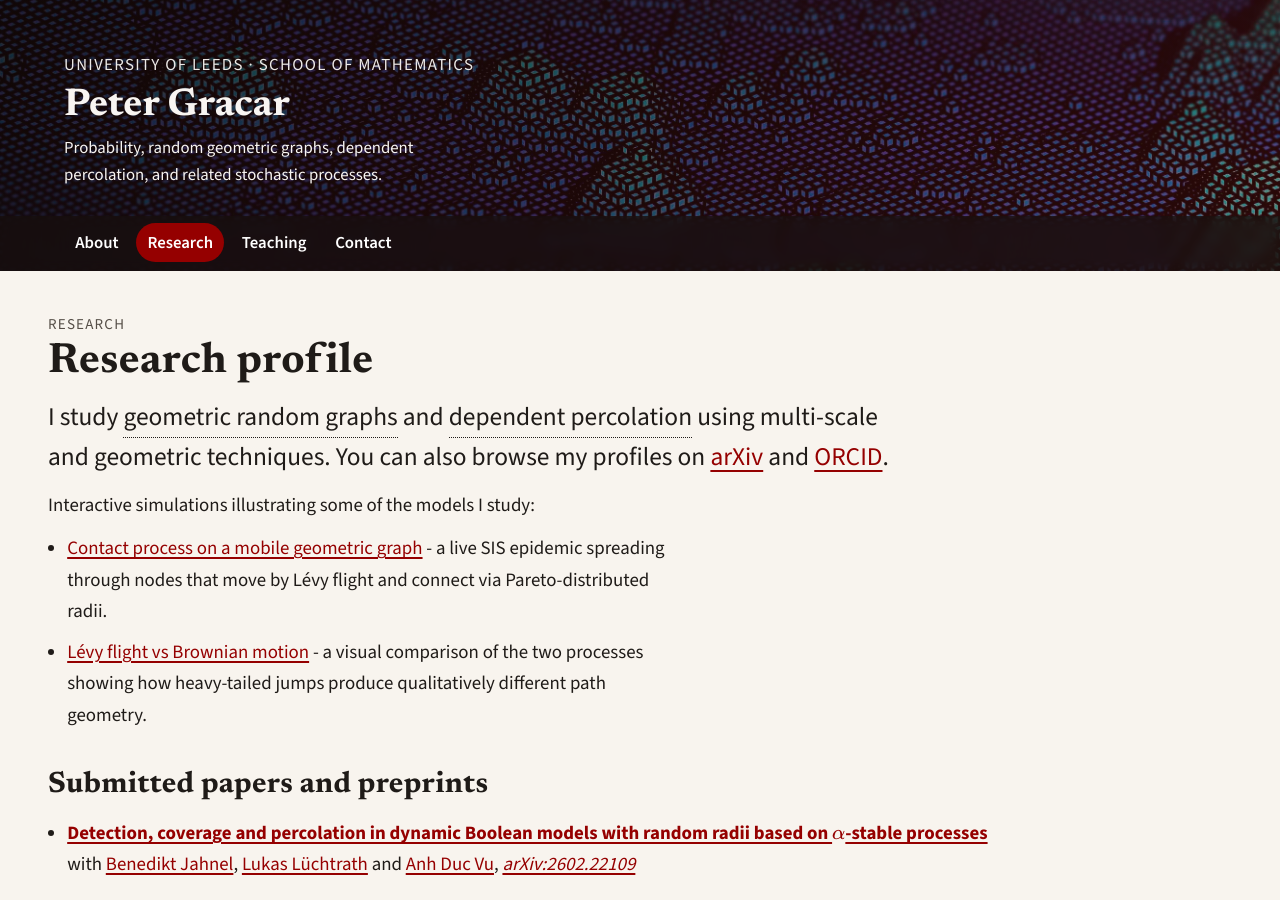
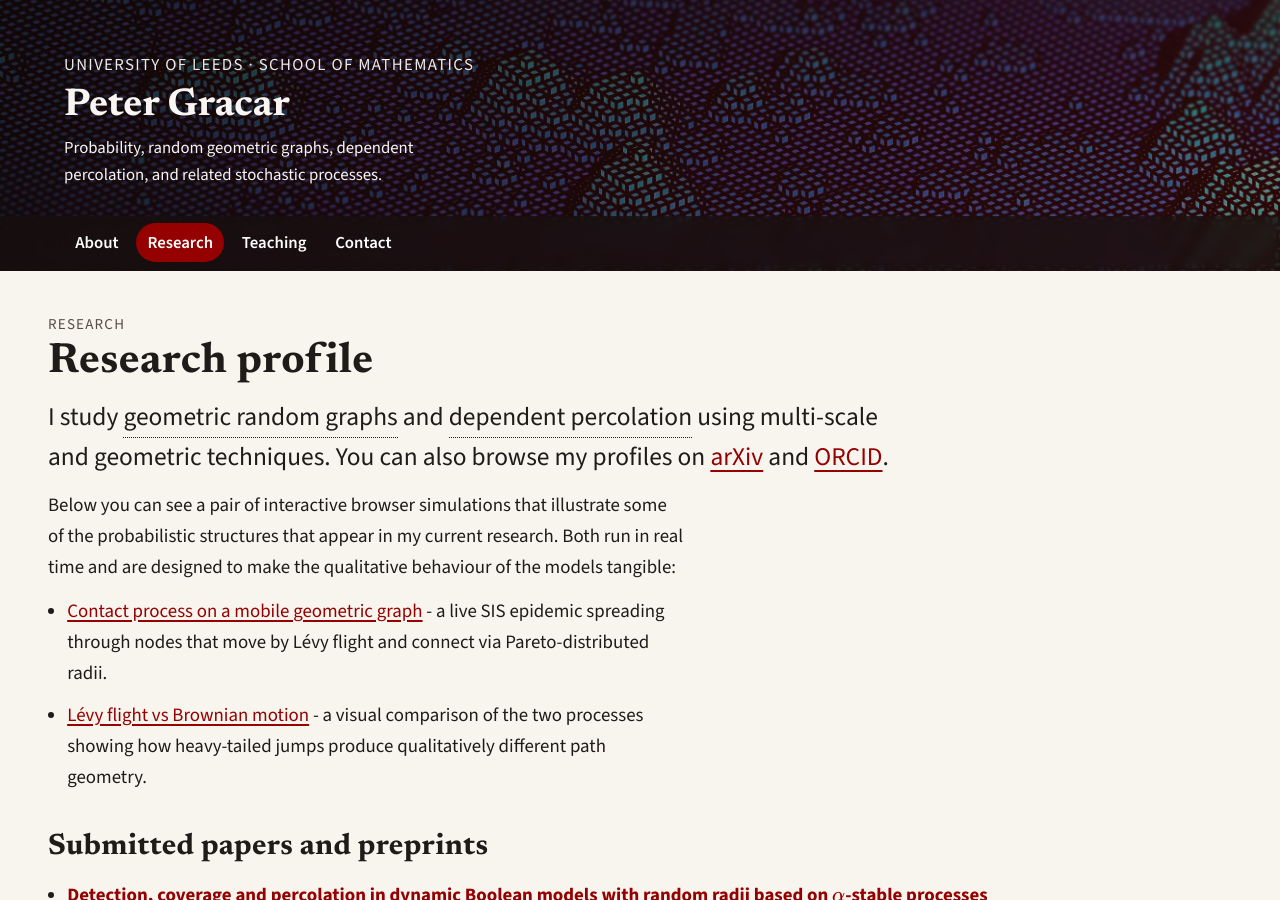
Before and after one commit to PeterGracar/PeterGracar.github.io, a Jekyll site: the page built from research.html, in a window 1280 px wide and 900 px high. Built offline with Jekyll 4.4.1, drawn with Linux system fonts in a browser that asks for light colours.

Commit message:
Update research.html

```diff
--- a/research.html
+++ b/research.html
@@ -22,7 +22,7 @@ mathjax: true
         using multi-scale and geometric techniques. You can also browse my profiles on <a href="https://arxiv.org/a/gracar_p_1">arXiv</a> and <a href="https://orcid.org/0000-0001-8340-8340">ORCID</a>.
       </p>
 
-    <p class="reading-width">Interactive simulations illustrating some of the models I study:</p>
+    <p class="reading-width">Below you can see a pair of interactive browser simulations that illustrate some of the probabilistic structures that appear in my current research. Both run in real time and are designed to make the qualitative behaviour of the models tangible:</p>
     <ul class="reading-width">
       <li><a href="contact-process.html">Contact process on a mobile geometric graph</a> - a live SIS epidemic spreading through nodes that move by Lévy flight and connect via Pareto-distributed radii.</li>
       <li><a href="levy-vs-bm.html">Lévy flight vs Brownian motion</a> - a visual comparison of the two processes showing how heavy-tailed jumps produce qualitatively different path geometry.</li>
```
